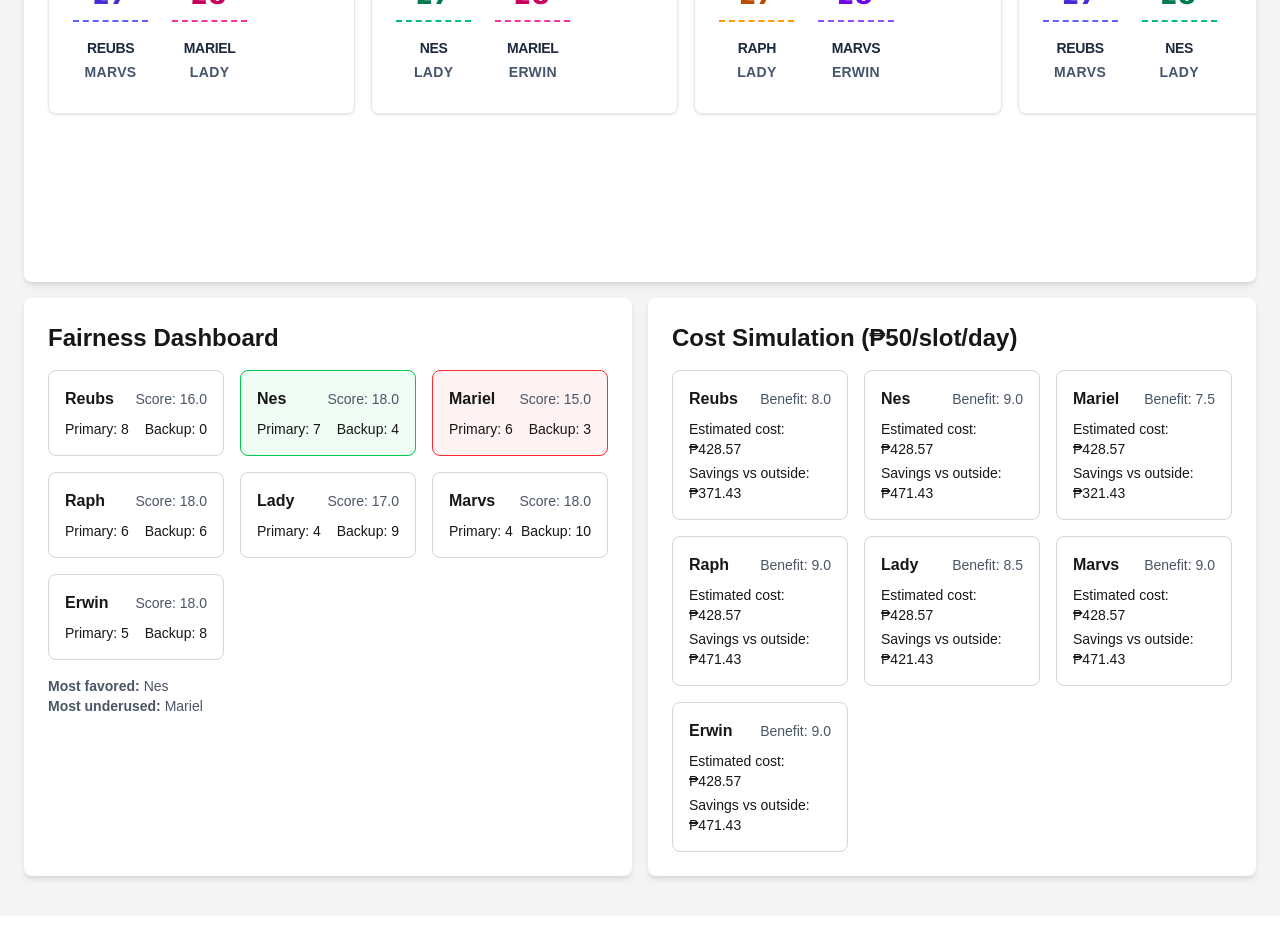
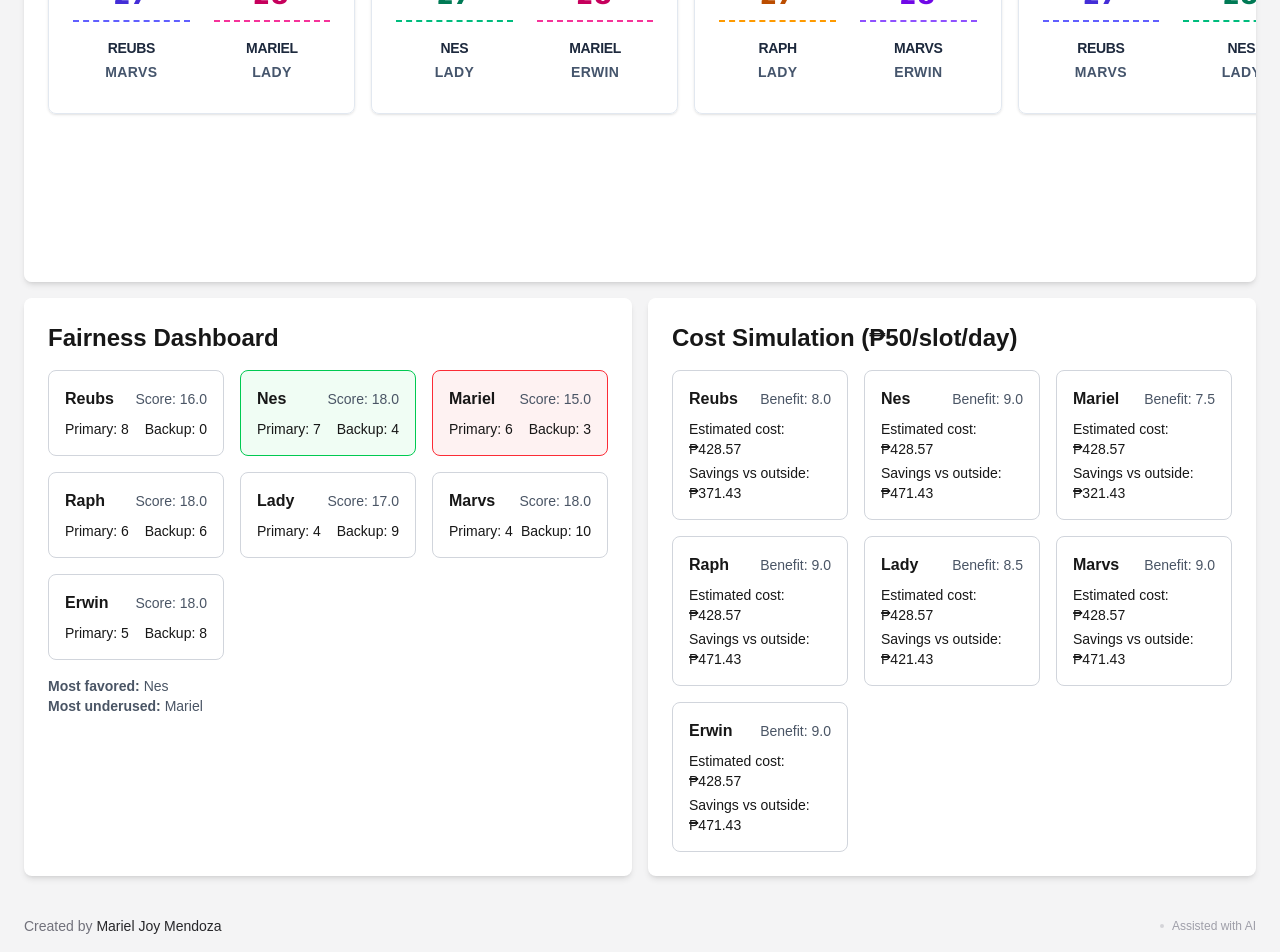
Before and after one commit to mendozamarieljoy/ai-generated-parking-rotation-app, a Next.js app: page /parking in a window 1280 px wide. Shown: the part 1164-2116 px from the top of the page. Before the commit the page ends 2080 px from the top, so only its background shows below. Built offline with nearby package versions, Linux system fonts and the light colour scheme.

Commit message:
Add footer and fix parking slot UI

```diff
--- a/src/app/layout.tsx
+++ b/src/app/layout.tsx
@@ -29,6 +29,21 @@ export default function RootLayout({
     >
       <body className="min-h-full flex flex-col">
         <div className="min-h-screen bg-zinc-100">{children}</div>
+        <footer className="w-full bg-zinc-100 px-6 pb-4">
+          <div className="mx-auto flex max-w-7xl flex-col items-center justify-between gap-2 text-center sm:flex-row sm:text-left">
+            <p className="text-sm text-zinc-500">
+              Created by{" "}
+              <span className="font-medium text-zinc-800">
+                Mariel Joy Mendoza
+              </span>
+            </p>
+
+            <div className="flex items-center gap-2 text-xs text-zinc-400">
+              <span className="h-1 w-1 rounded-full bg-zinc-300" />
+              <span>Assisted with AI</span>
+            </div>
+          </div>
+        </footer>
       </body>
     </html>
   );
--- a/src/components/Calendar.tsx
+++ b/src/components/Calendar.tsx
@@ -122,7 +122,7 @@ export default function Calendar() {
                   <div className="text-sm font-sans font-semibold mb-1 text-black">
                     {date.getDate()}
                   </div>
-                  <ParkingSlotWrapper date={date} innerClassName="max-w-1/3" />
+                  <ParkingSlotWrapper date={date} innerClassName="max-w-1/2" />
                 </>
               )}
             </div>
--- a/src/components/CompactMode.tsx
+++ b/src/components/CompactMode.tsx
@@ -137,7 +137,7 @@ export default function CompactMode() {
                     </div>
                     <ParkingSlotWrapper
                       date={date}
-                      innerClassName="max-w-1/3"
+                      innerClassName="max-w-1/2"
                     />
                   </>
                 )}
```
